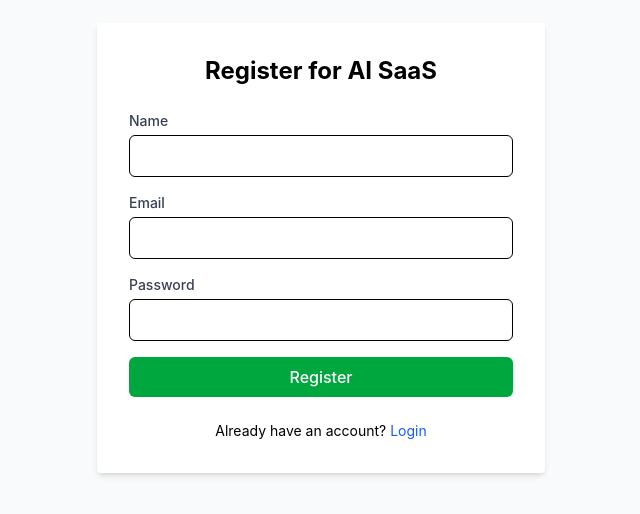
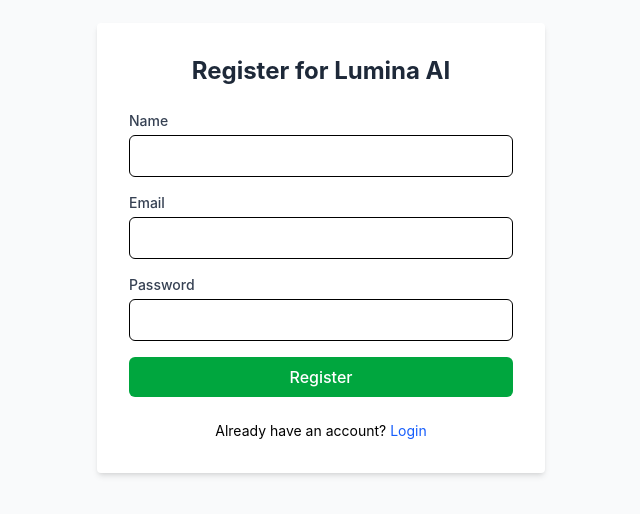
Before and after one commit to Harshit2722/lumina-ai, a React (Vite) app in the folder client/: page /register in a window 1280 px wide. Shown: the part 152-666 px from the top of the page, without its empty margins (319-959 px from the left). Built offline with nearby package versions, Linux system fonts and the light colour scheme; no server answers.

Commit message:
chore: rebranding project to Lumina AI

```diff
--- a/client/index.html
+++ b/client/index.html
@@ -4,7 +4,7 @@
     <meta charset="UTF-8" />
     <link rel="icon" type="image/svg+xml" href="/favicon.svg" />
     <meta name="viewport" content="width=device-width, initial-scale=1.0" />
-    <title>client</title>
+    <title>Lumina AI - Content Generation Platform</title>
   </head>
   <body>
     <div id="root"></div>
--- a/client/src/pages/Login.jsx
+++ b/client/src/pages/Login.jsx
@@ -69,7 +69,7 @@
   return (
     <div className="flex items-center justify-center min-h-screen bg-gray-50">
       <div className="w-full max-w-md p-8 space-y-6 bg-white rounded shadow-md">
-        <h2 className="text-2xl font-bold text-center">Login to AI SaaS</h2>
+        <h2 className="text-2xl font-bold text-center text-gray-800">Login to Lumina AI</h2>
         <form onSubmit={handleSubmit} className="space-y-4">
           <div>
             <label className="block text-sm font-medium text-gray-700">Email</label>
--- a/client/src/pages/Register.jsx
+++ b/client/src/pages/Register.jsx
@@ -80,7 +80,7 @@
   return (
     <div className="flex items-center justify-center min-h-screen bg-gray-50">
       <div className="w-full max-w-md p-8 space-y-6 bg-white rounded shadow-md">
-        <h2 className="text-2xl font-bold text-center">Register for AI SaaS</h2>
+        <h2 className="text-2xl font-bold text-center text-gray-800">Register for Lumina AI</h2>
 
         <form onSubmit={handleSubmit} className="space-y-4">
           <div>
```
Also changed, not shown: 1 other file (tests, documents, lock files or other folders).
